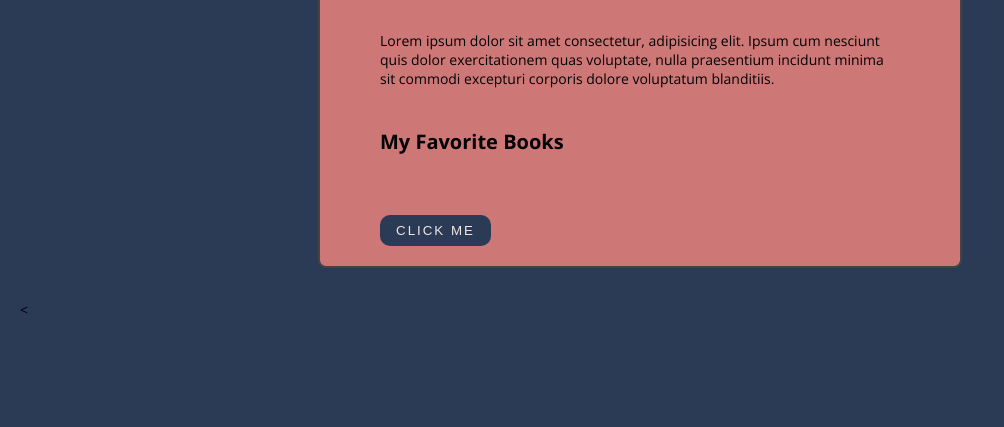
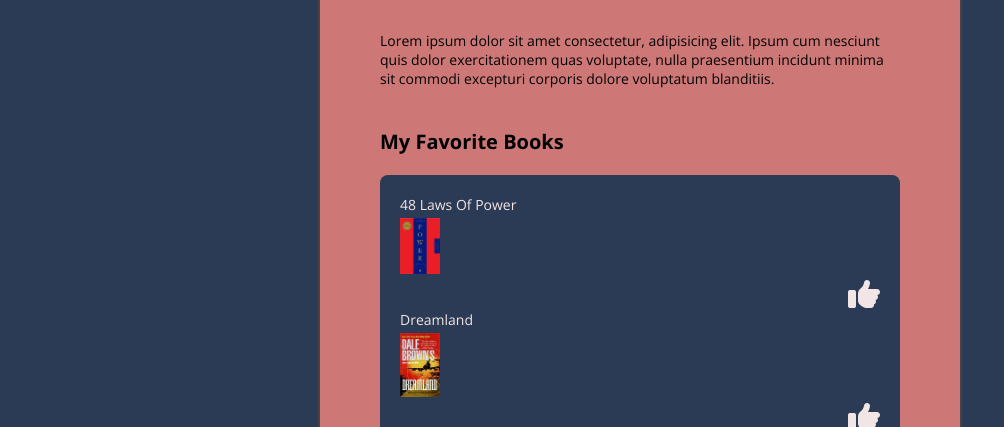
Before and after one commit to spyda247/webdev1.0.0, a plain HTML site: page index.html in a window 1280 px wide. Shown: the part 138-565 px from the top of the page, without its empty margins (0-1004 px from the left). Drawn offline with nearby package versions, Linux system fonts and the light colour scheme.

Commit message:
added reduce array method to books.js

```diff
--- a/index.html
+++ b/index.html
@@ -37,12 +37,14 @@
 
     <h3>My favorite books</h3>
 
-    <ul id="booklist"></ul>
+    <ul id="booklist">
+      <li></li>
+    </ul>
 
     <button>Click me</button>
   </div>
   <!--Add link to JavaSccript file-->
-  <script src="" type="module"></script>
+  <script src="script.js" type="module"></script>
   < </body>
 
 </html>
--- a/script.js
+++ b/script.js
@@ -1,9 +1,10 @@
-import Books from './data.js'
-let html = "";
-const booklist = document.querySelector("#booklist")
+import Books from "./data.js";
+const booklist = document.querySelector("#booklist li");
 
-Books.map(book => {
-    html = html + `<li>
+const allBooks = Books.reduce((acc, book) => {
+    acc =
+      acc +
+      `
        <a
           href=${book.url}
           target="_blank"
@@ -12,7 +13,11 @@ Books.map(book => {
            <img src=${book.image} alt="book"/>
            <i class="fa fa-thumbs-up" aria-hidden="true"></i>
         </a>
-      </li>
-  `
-})
-booklist.innerHTML = html
+  `;
+   return acc;
+  }, ''
+
+);
+
+console.log(allBooks)
+booklist.innerHTML = allBooks;
```
Also changed, not shown: books.js (added, +23 -0 lines).
